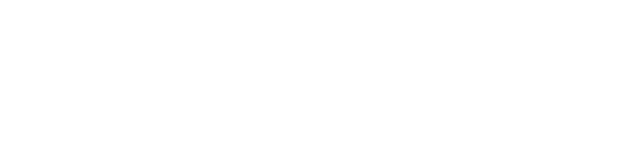
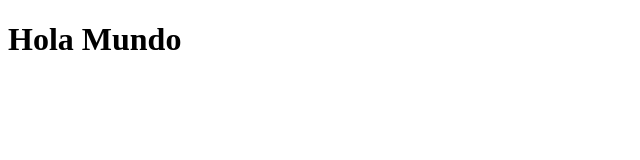
Before and after one commit to CristianMarin14/Proyecto1, a plain HTML site: page index.html in a window 1280 px wide. Shown: the whole page, without its empty margins (0-640 px from the left). Drawn offline with Linux system fonts and the light colour scheme.

Commit message:
agregar un h1

```diff
--- a/index.html
+++ b/index.html
@@ -5,10 +5,11 @@
     <meta charset="UTF-8">
     <meta name="viewport" content="width=device-width, initial-scale=1.0">
     <meta http-equiv="X-UA-Compatible" content="ie=edge">
-    <title>Document</title>
+    <title>Proyecto ejemplo</title>
 </head>
 
 <body>
+    <h1>Hola Mundo</h1>
 
 </body>
 
```
